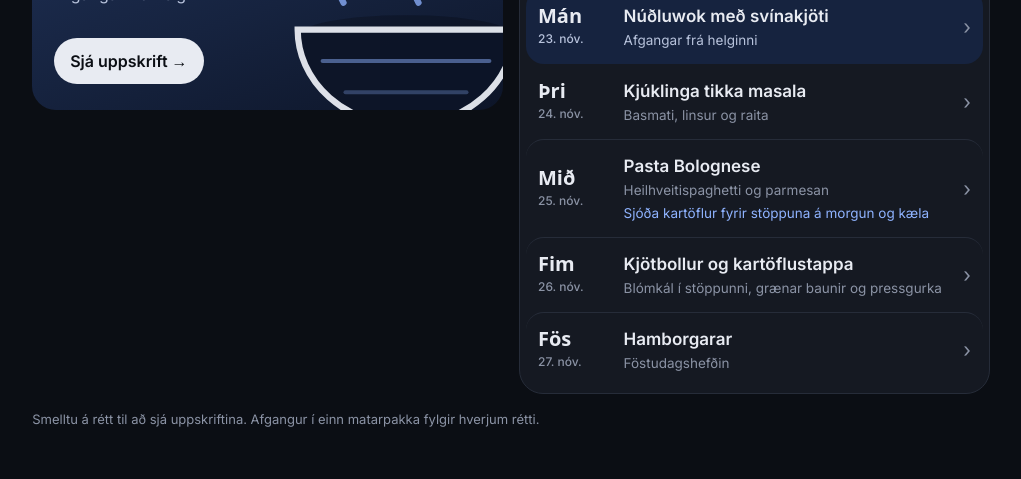
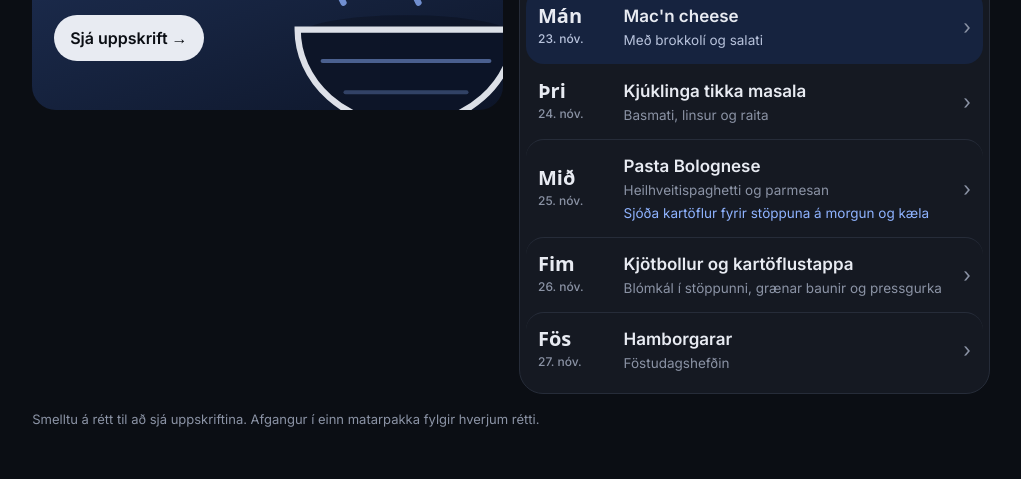
Before and after one commit to ellatorfa/hvad-er-i-matinn, a plain HTML site: page index.html in a window 1280 px wide. Shown: the part 321-800 px from the top of the page, without its empty margins (129-1150 px from the left). Drawn offline with Linux system fonts and the light colour scheme; a web font is replaced by a local one.

Commit message:
Mánudagur: mac'n cheese (eins og eldað var)
Co-Authored-By: Claude Opus 5.5 <noreply@anthropic.com>
Claude-Session: https://claude.ai/code/session_0199Ln461GV6yjbyTPsu94dH

```diff
--- a/index.html
+++ b/index.html
@@ -133,7 +133,7 @@ const WEEK="Vika 48";
 const menu=[
  {d:"2026-11-21",n:"Lau",id:"svinalund",dish:"Svínalund í sveppasósu",sub:"Perlubygg og strengjabaunir"},
  {d:"2026-11-22",n:"Sun",id:"poke",dish:"Spicy tuna poke bowl",sub:"Túnfiskur, kæld hrísgrjón, avókadó",prep:"Sjóða hrísgrjónin um morguninn og kæla"},
- {d:"2026-11-23",n:"Mán",id:"wok",dish:"Núðluwok með svínakjöti",sub:"Afgangar frá helginni"},
+ {d:"2026-11-23",n:"Mán",id:"mac",dish:"Mac'n cheese",sub:"Með brokkolí og salati"},
  {d:"2026-11-24",n:"Þri",id:"tikka",dish:"Kjúklinga tikka masala",sub:"Basmati, linsur og raita"},
  {d:"2026-11-25",n:"Mið",id:"bolognese",dish:"Pasta Bolognese",sub:"Heilhveitispaghetti og parmesan",prep:"Sjóða kartöflur fyrir stöppuna á morgun og kæla"},
  {d:"2026-11-26",n:"Fim",id:"kjotbollur",dish:"Kjötbollur og kartöflustappa",sub:"Blómkál í stöppunni, grænar baunir og pressgurka"},
@@ -158,7 +158,6 @@ const R={
  kjotbollur:{meta:"5 skammtar · um 35 mín",ing:["1,5 kg tilbúnar kjötbollur (köttbullar)","Sósa: 2 dl matreiðslurjómi, 3 dl vatn, 1 nautateningur, 1 msk sojasósa, 1–2 msk hveiti","1,2 kg kartöflur, soðnar í gær með hýðinu og kældar","1 blómkálshöfuð","1 dl mjólk og smjörklípa í stöppuna","500 g frosnar grænar baunir","Pressgurka: 1 gúrka, 3 msk edik, salt, pipar","Lingonsulta (lítið)"],
   steps:["Skera gúrkuna þunnt og setja í edik, salt og pipar.","Sjóða blómkálið í 10 mín.","Hita kjötbollurnar á pönnu eða í ofni eftir leiðbeiningum á pokanum.","Hita kartöflurnar og stappa saman við blómkálið, mjólk og smjör. Hýðið má vera með.","Sósa: hræra hveitinu út í smá vatni, bæta við vatni, teningi, rjóma og soja og láta malla í 5 mín.","Sjóða grænu baunirnar í 3 mín.","Taka frá matarpakka. Borða baunir og pressgurku fyrst."],
   tip:"Tilbúnar kjötbollur innihalda oft brauðrasp, svo trefjarnar skipta enn meira máli: blómkál og hýði í stöppunni, grænar baunir og pressgurka fyrst. Lingonsultan er hrein kolvetni – teskeið, ekki skeið."},
- wok:{meta:"Afgangar",none:"Núðluwok úr svínalundarafgangi og afgangar af poke-skálunum.",tip:"Grænmetið og kjötið fyrst, núðlurnar síðast."},
  borgari:{meta:"Keypt inn á föstudag",none:"Engin uppskrift, bara föstudagshefðin.",tip:"Fituríkt: fylgjast með seinni toppi 3–4 klst eftir mat."}
 };
 const months=["jan.","feb.","mar.","apr.","maí","jún.","júl.","ág.","sep.","okt.","nóv.","des."];
```
